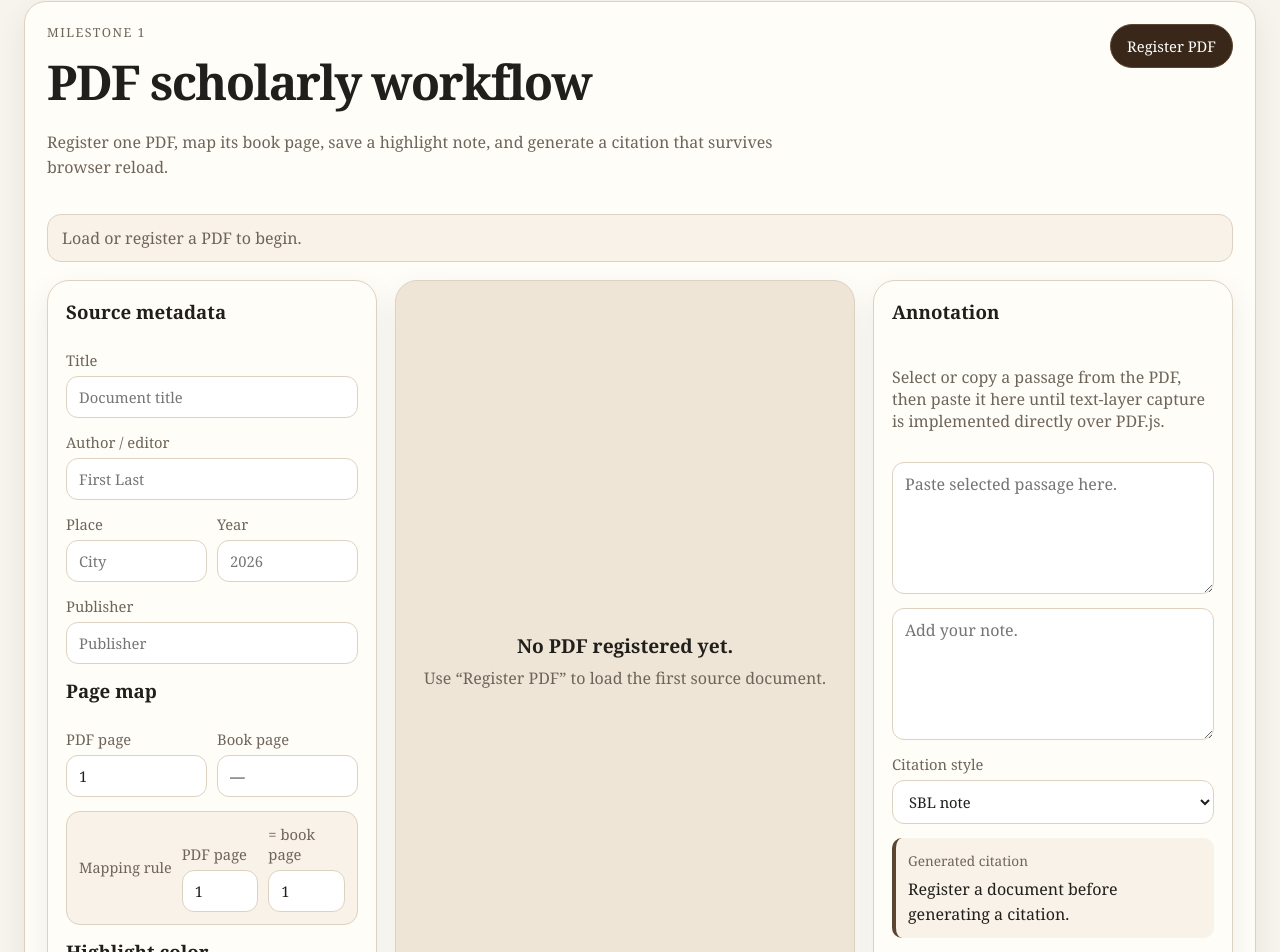
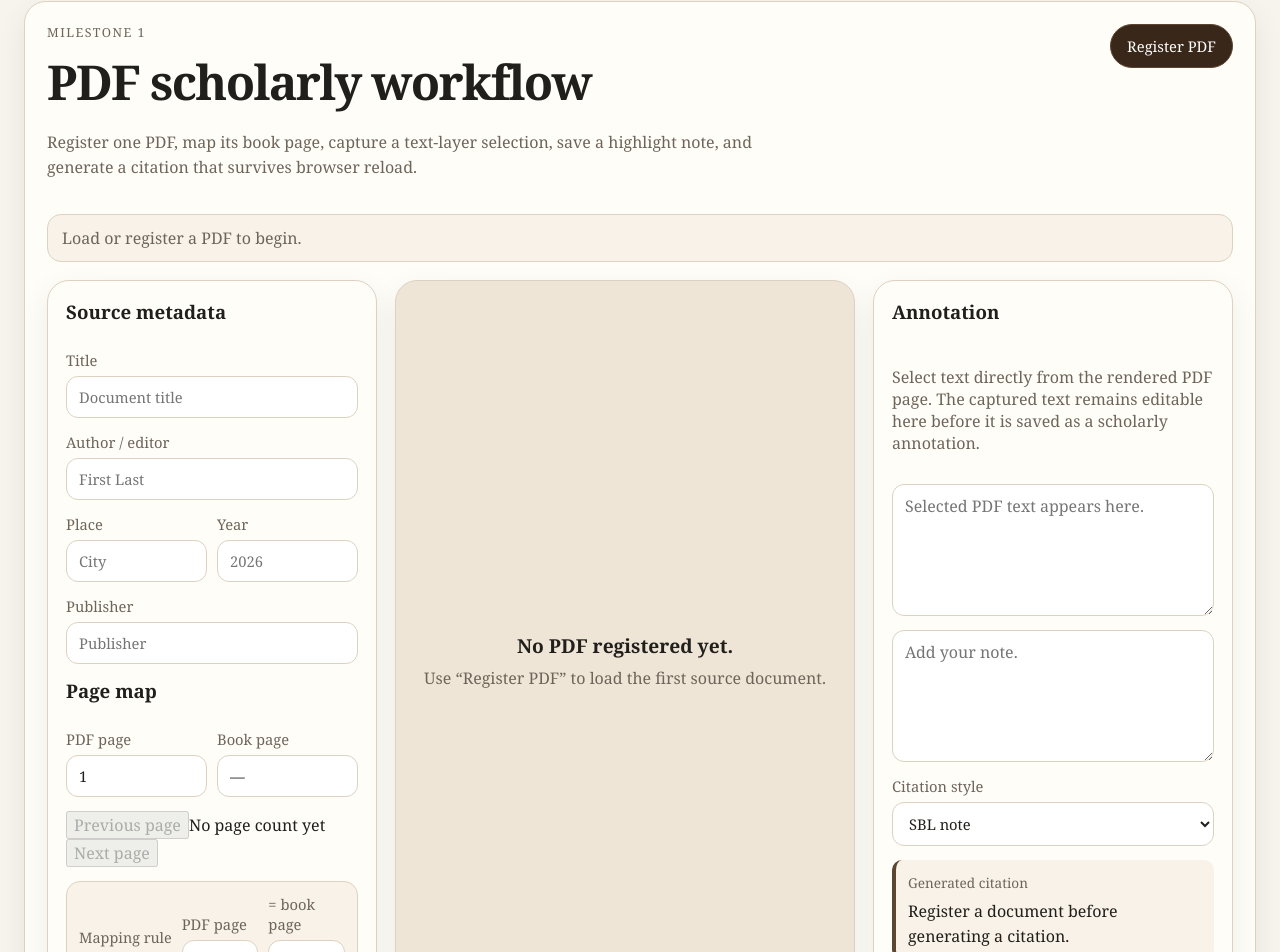
Before and after one commit to JWJeffery/Scriptorium, a Next.js app in the folder apps/web/: page / in a window 1280 px wide. Shown: the part 390-1342 px from the top of the page. Built offline with nearby package versions, Linux system fonts and the light colour scheme.

Commit message:
Wire PDF.js selection reader into scholarly workflow

```diff
--- a/apps/web/components/ScriptoriumWorkflow.tsx
+++ b/apps/web/components/ScriptoriumWorkflow.tsx
@@ -1,7 +1,8 @@
 "use client";
 
-import { ChangeEvent, useEffect, useMemo, useState } from "react";
+import { ChangeEvent, useCallback, useEffect, useMemo, useState } from "react";
 import { highlightColors } from "../lib/highlights";
+import { PdfPageReader } from "./PdfPageReader";
 
 type CitationStyle = "chicago-note" | "sbl-note";
 
@@ -167,12 +168,26 @@ function buildCitation(document: StoredDocument, bookPageLabel: string, style: C
 export function ScriptoriumWorkflow() {
   const [documentRecord, setDocumentRecord] = useState<StoredDocument | null>(null);
   const [pdfUrl, setPdfUrl] = useState<string | null>(null);
+  const [pageCount, setPageCount] = useState(0);
   const [annotations, setAnnotations] = useState<AnnotationRecord[]>([]);
   const [selectedColor, setSelectedColor] = useState(highlightColors[0].key);
   const [selectedText, setSelectedText] = useState("");
   const [note, setNote] = useState("");
   const [citationStyle, setCitationStyle] = useState<CitationStyle>("sbl-note");
   const [status, setStatus] = useState("Load or register a PDF to begin.");
+
+  const handleStatusChange = useCallback((message: string) => {
+    setStatus(message);
+  }, []);
+
+  const handlePageCountChange = useCallback((nextPageCount: number) => {
+    setPageCount(nextPageCount);
+  }, []);
+
+  const handleSelectionCapture = useCallback((capturedText: string) => {
+    setSelectedText(capturedText);
+    setStatus("Captured selected text from the PDF page. Add a note, verify the locator, and save.");
+  }, []);
 
   useEffect(() => {
     const storedDocument = readStoredDocument();
@@ -243,8 +258,9 @@ export function ScriptoriumWorkflow() {
     writeAnnotations([]);
     setDocumentRecord(nextDocument);
     setAnnotations([]);
+    setPageCount(0);
     setPdfUrl(URL.createObjectURL(file));
-    setStatus("PDF registered, stored in IndexedDB, and ready for page mapping and annotation.");
+    setStatus("PDF registered, stored in IndexedDB, and ready for PDF.js rendering.");
   }
 
   function updateDocument(nextDocument: StoredDocument) {
@@ -276,6 +292,13 @@ export function ScriptoriumWorkflow() {
     });
   }
 
+  function goToPdfPage(nextPage: number) {
+    if (!documentRecord) return;
+    const upperBound = pageCount > 0 ? pageCount : nextPage;
+    const safePage = Math.min(Math.max(nextPage, 1), upperBound);
+    updatePageMap("currentPdfPageIndex", safePage);
+  }
+
   function createAnnotation() {
     if (!documentRecord) {
       setStatus("Register a PDF before creating an annotation.");
@@ -283,7 +306,7 @@ export function ScriptoriumWorkflow() {
     }
 
     if (!selectedText.trim()) {
-      setStatus("Paste or type the selected passage before saving the annotation.");
+      setStatus("Select text from the PDF.js text layer, or paste a passage before saving the annotation.");
       return;
     }
 
@@ -316,10 +339,13 @@ export function ScriptoriumWorkflow() {
     setAnnotations([]);
     setSelectedText("");
     setNote("");
+    setPageCount(0);
     if (pdfUrl) URL.revokeObjectURL(pdfUrl);
     setPdfUrl(null);
     setStatus("Local workspace metadata cleared. IndexedDB PDF blobs are left in place for now.");
   }
+
+  const currentPdfPage = documentRecord?.pageMap.currentPdfPageIndex ?? 1;
 
   return (
     <section className="workflow" aria-label="Scriptorium milestone 1 workflow">
@@ -328,8 +354,8 @@ export function ScriptoriumWorkflow() {
           <p className="eyebrow">Milestone 1</p>
           <h2>PDF scholarly workflow</h2>
           <p>
-            Register one PDF, map its book page, save a highlight note, and generate a citation
-            that survives browser reload.
+            Register one PDF, map its book page, capture a text-layer selection, save a highlight note,
+            and generate a citation that survives browser reload.
           </p>
         </div>
         <label className="uploadButton">
@@ -398,8 +424,9 @@ export function ScriptoriumWorkflow() {
               <input
                 type="number"
                 min="1"
-                value={documentRecord?.pageMap.currentPdfPageIndex ?? 1}
-                onChange={(event) => updatePageMap("currentPdfPageIndex", Number(event.target.value))}
+                max={pageCount || undefined}
+                value={currentPdfPage}
+                onChange={(event) => goToPdfPage(Number(event.target.value))}
                 disabled={!documentRecord}
               />
             </label>
@@ -407,6 +434,15 @@ export function ScriptoriumWorkflow() {
               Book page
               <input value={bookPageLabel} readOnly />
             </label>
+          </div>
+          <div className="pageStepper">
+            <button type="button" onClick={() => goToPdfPage(currentPdfPage - 1)} disabled={!documentRecord || currentPdfPage <= 1}>
+              Previous page
+            </button>
+            <span>{pageCount ? `${currentPdfPage} / ${pageCount}` : "No page count yet"}</span>
+            <button type="button" onClick={() => goToPdfPage(currentPdfPage + 1)} disabled={!documentRecord || (pageCount > 0 && currentPdfPage >= pageCount)}>
+              Next page
+            </button>
           </div>
           <div className="mappingFormula">
             <span>Mapping rule</span>
@@ -449,12 +485,13 @@ export function ScriptoriumWorkflow() {
 
         <section className="pdfPanel" aria-label="PDF display">
           {pdfUrl ? (
-            <object className="pdfObject" data={pdfUrl} type="application/pdf">
-              <p>
-                This browser could not display the PDF inline. The document remains registered,
-                and annotations can still be created from copied text.
-              </p>
-            </object>
+            <PdfPageReader
+              fileUrl={pdfUrl}
+              pageNumber={currentPdfPage}
+              onPageCountChange={handlePageCountChange}
+              onSelectionCapture={handleSelectionCapture}
+              onStatusChange={handleStatusChange}
+            />
           ) : (
             <div className="emptyPdfState">
               <strong>No PDF registered yet.</strong>
@@ -466,13 +503,13 @@ export function ScriptoriumWorkflow() {
         <aside className="panel annotationPanel">
           <h3>Annotation</h3>
           <p>
-            Select or copy a passage from the PDF, then paste it here until text-layer capture is
-            implemented directly over PDF.js.
+            Select text directly from the rendered PDF page. The captured text remains editable here
+            before it is saved as a scholarly annotation.
           </p>
           <textarea
             value={selectedText}
             onChange={(event) => setSelectedText(event.target.value)}
-            placeholder="Paste selected passage here."
+            placeholder="Selected PDF text appears here."
             rows={5}
             disabled={!documentRecord}
           />
```
